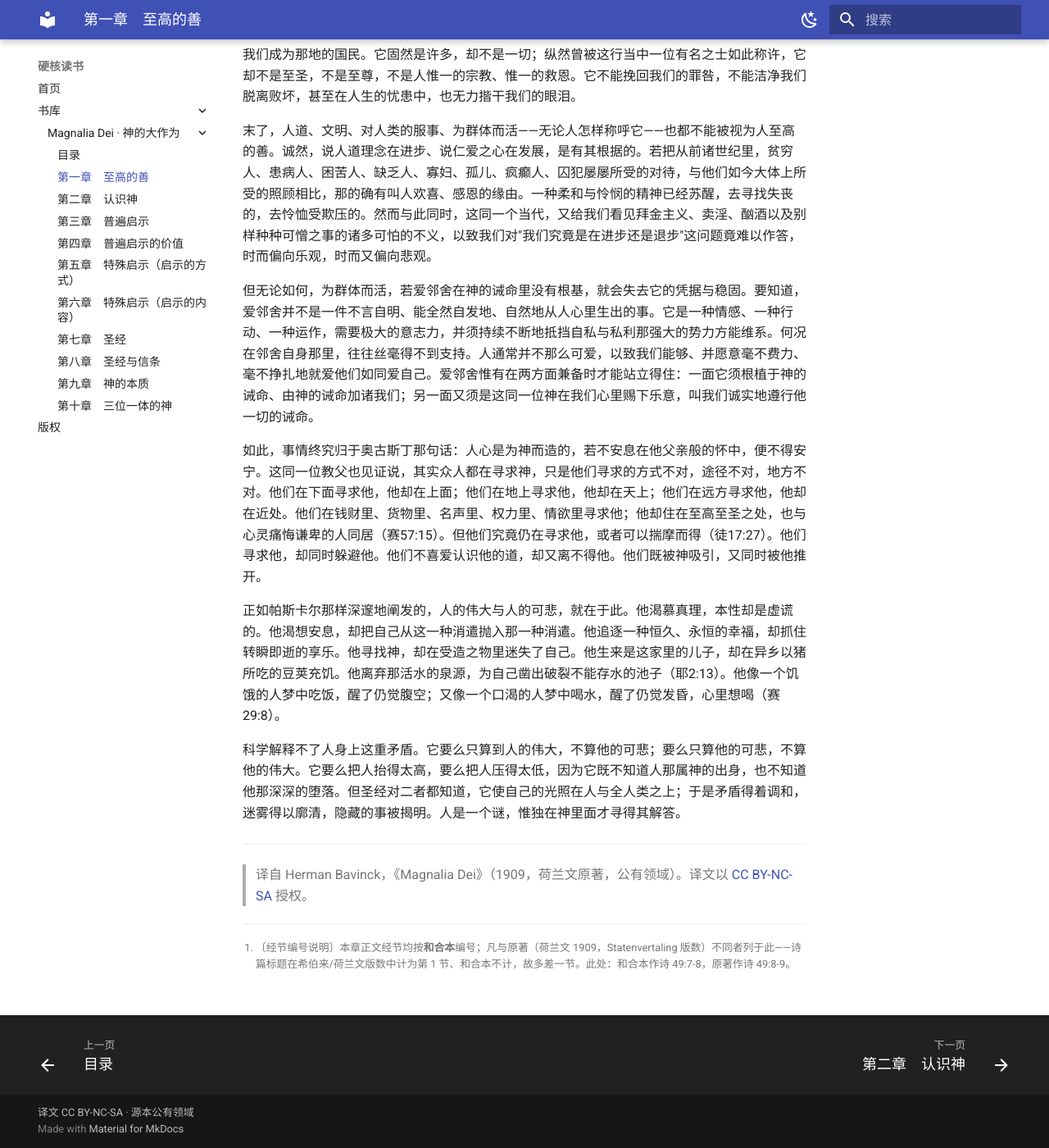
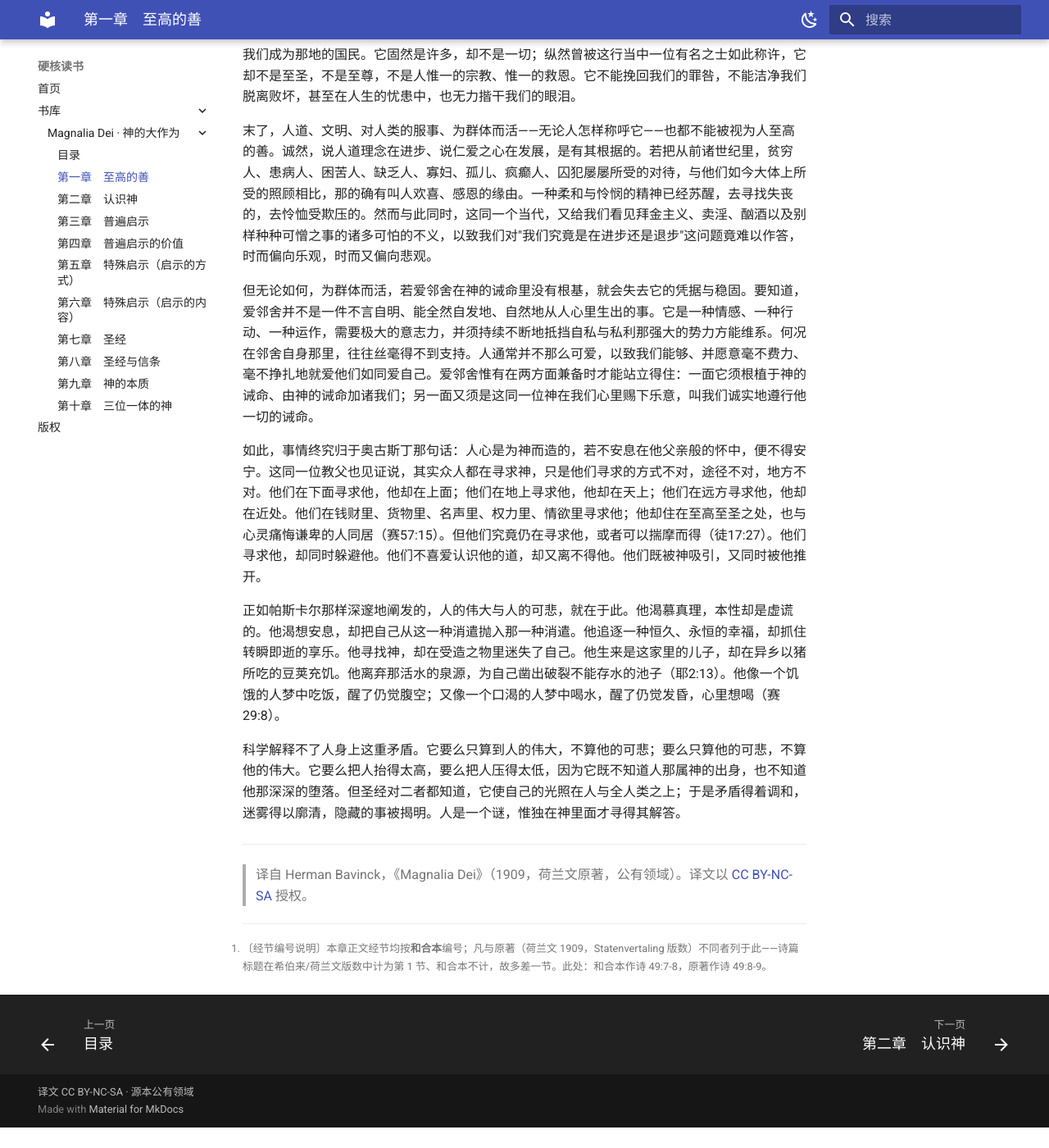
Before and after one commit to DZBohan/reformed-reading, an MkDocs documentation site: the page built from docs/books/magnalia-dei/01.md, in a window 1280 px wide and 1400 px high, scrolled down 2733 px. Shown: the whole window at 82% size. Built offline with MkDocs 1.6.1 and Material for MkDocs 9.7.7, drawn with Linux system fonts in a browser that asks for light colours; after the commit the page ends 4108 px from its top, so only the background shows below that.

Commit message:
加自定义 CSS 强制统一脚注行高与间距，兜底脚注视觉空隙
Co-Authored-By: Claude Opus 4.8 <noreply@anthropic.com>

```diff
--- /dev/null
+++ b/docs/stylesheets/extra.css
@@ -0,0 +1,30 @@
+/* ============================================================
+   脚注区排版兜底
+   问题：Material 主题在个别脚注条目间会出现"多一道空白"的视觉空隙
+   （HTML 结构逐字节验证一致，属主题 CSS/换行层怪现象，跨设备表现不一）。
+   办法：强制统一脚注列表的行高、条目与段落边距，消除不一致的纵向空隙。
+   记录：2026-07-27 ch9/ch10 排查后加入。
+   ============================================================ */
+
+.md-typeset .footnote > ol {
+  margin: 0;
+}
+
+.md-typeset .footnote > ol > li {
+  margin: 0 0 0.4em 0 !important;
+  padding: 0 !important;
+}
+
+.md-typeset .footnote > ol > li:last-child {
+  margin-bottom: 0 !important;
+}
+
+.md-typeset .footnote > ol > li > p {
+  margin: 0 !important;
+  line-height: 1.7 !important;
+}
+
+/* 返回箭头与前一字符绑定，避免单独换行造成的空档 */
+.md-typeset .footnote-backref {
+  white-space: nowrap;
+}
--- a/mkdocs.yml
+++ b/mkdocs.yml
@@ -24,6 +24,9 @@ theme:
       toggle:
         icon: material/weather-sunny
         name: 浅色
+
+extra_css:
+  - stylesheets/extra.css
 
 markdown_extensions:
   - toc:
```
